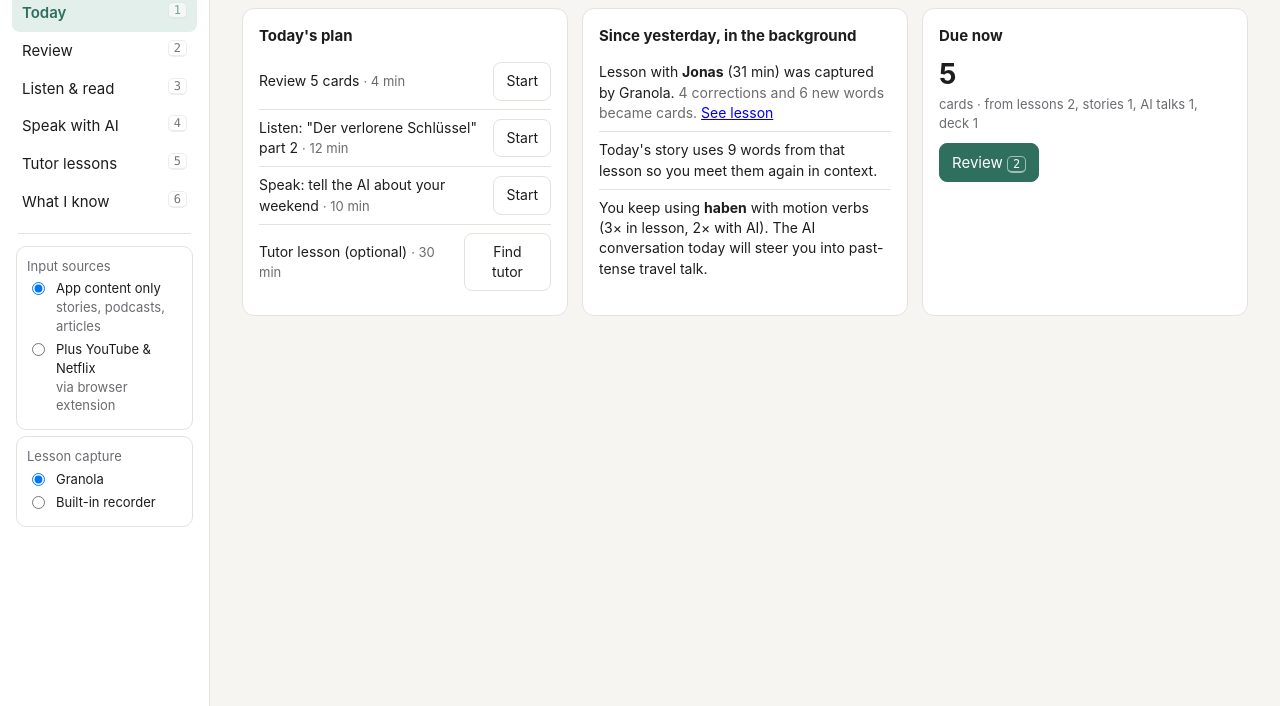
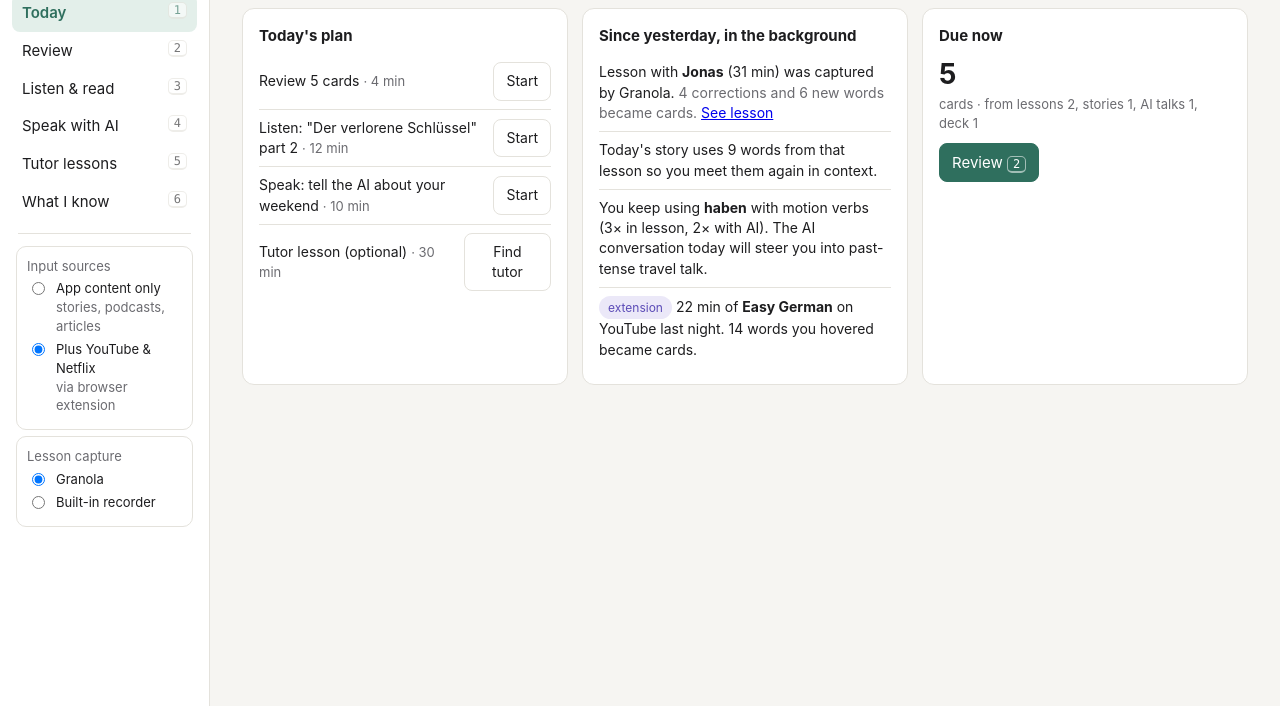
Before and after one commit to alejoacelas/language-companion, a plain HTML site: page mockup/index.html in a window 1280 px wide. Shown: the part 94-800 px from the top of the page. Drawn offline with Linux system fonts and the light colour scheme.

Commit message:
Default mockup to YouTube and Netflix on; add tutor brief
Co-Authored-By: Claude Opus 5.5 <noreply@anthropic.com>

```diff
--- a/mockup/index.html
+++ b/mockup/index.html
@@ -133,8 +133,8 @@ th{color:var(--muted);font-weight:500;border-top:0}
   <div class="sep"></div>
   <div class="mode">
     <div class="muted small" style="margin-bottom:4px">Input sources</div>
-    <label><input type="radio" name="mode" value="owned" checked> <span>App content only<br><span class="muted small">stories, podcasts, articles</span></span></label>
-    <label><input type="radio" name="mode" value="ext"> <span>Plus YouTube &amp; Netflix<br><span class="muted small">via browser extension</span></span></label>
+    <label><input type="radio" name="mode" value="owned"> <span>App content only<br><span class="muted small">stories, podcasts, articles</span></span></label>
+    <label><input type="radio" name="mode" value="ext" checked> <span>Plus YouTube &amp; Netflix<br><span class="muted small">via browser extension</span></span></label>
   </div>
   <div class="mode">
     <div class="muted small" style="margin-bottom:4px">Lesson capture</div>
@@ -160,7 +160,7 @@ th{color:var(--muted);font-weight:500;border-top:0}
 <script>
 // ---------- fake shared database ----------
 const DB = {
-  mode: 'owned', cap: 'granola',
+  mode: 'ext', cap: 'granola',
   log: [
     ['09 Nov 18:42','lesson','Lesson with Jonas captured (31 min, Granola)'],
     ['09 Nov 18:44','agent','Extracted 4 corrections, 6 new words from lesson'],
```
Also changed, not shown: 1 other file.
